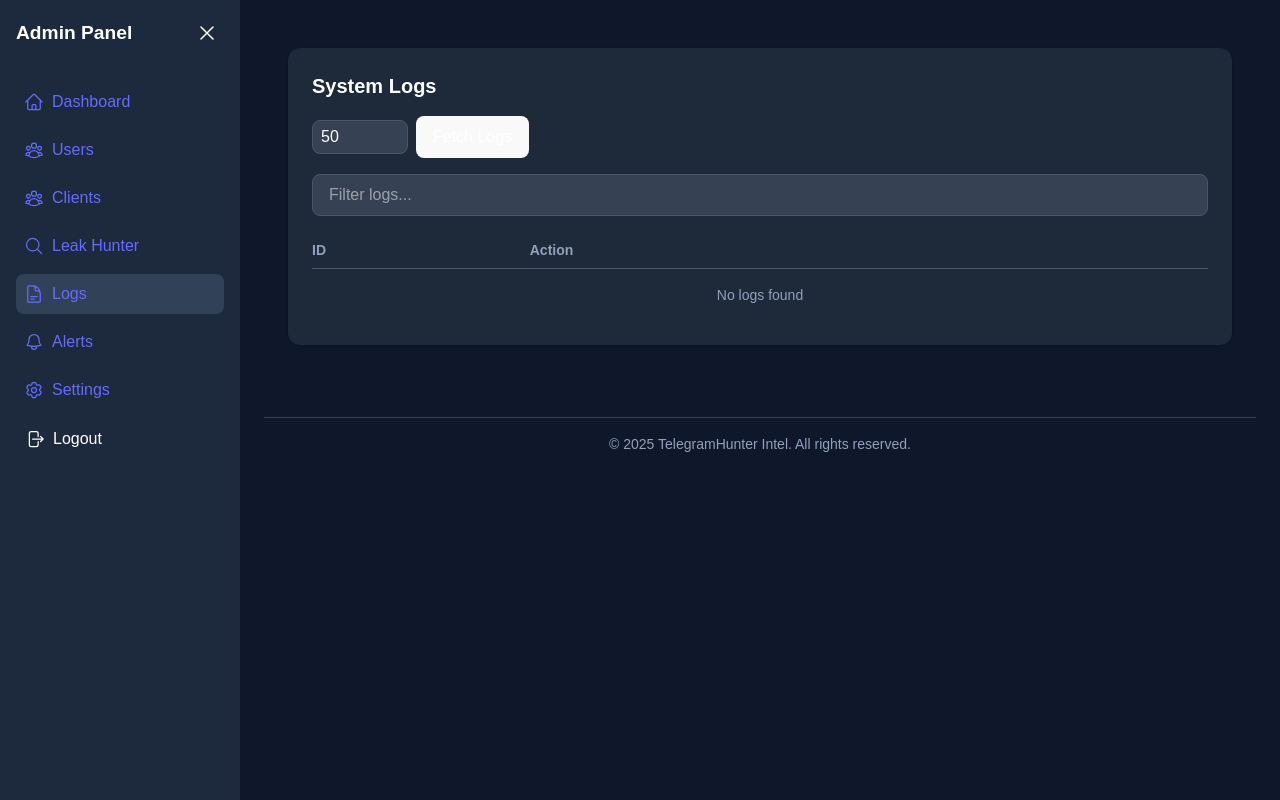
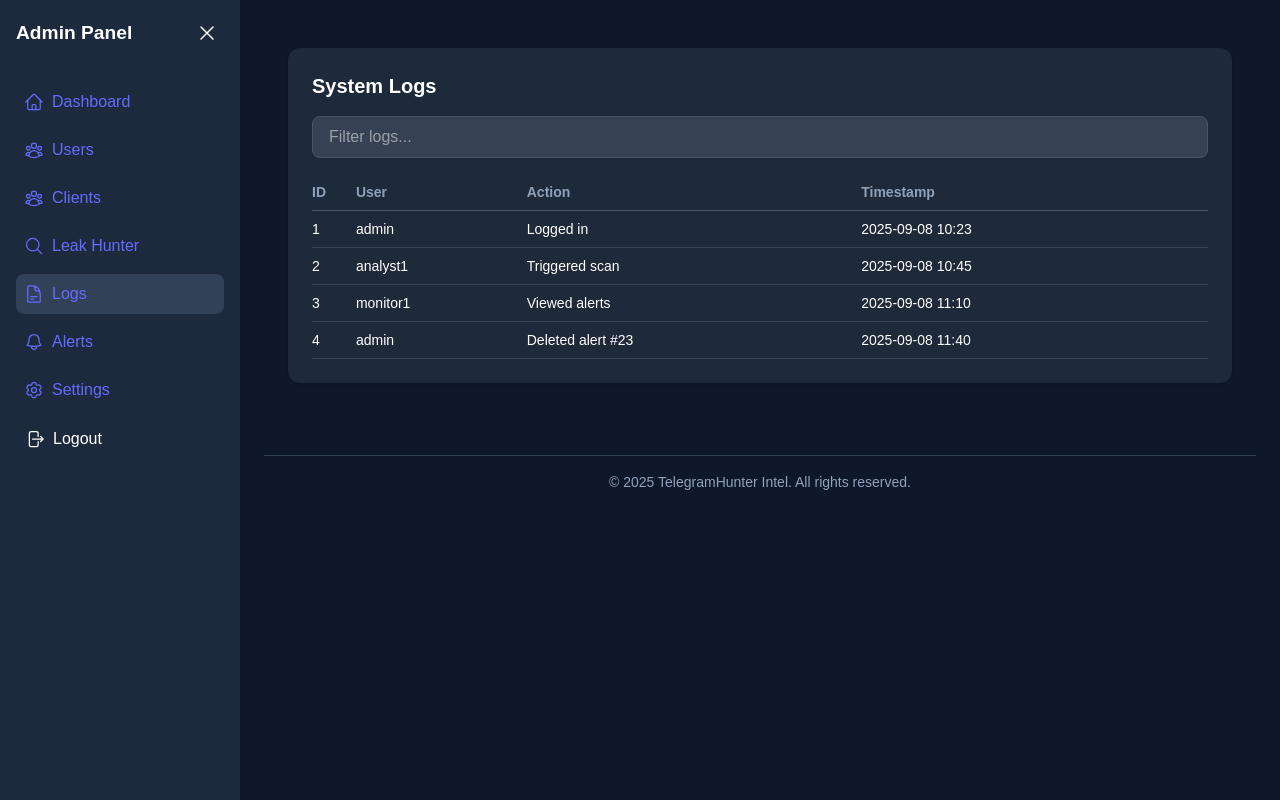
Before and after one commit to leaabdallah/telegram-hunter, a React (Vite) app: page /admin/logs in a window 1280 px wide. Built offline with nearby package versions, Linux system fonts and the light colour scheme; sample sign-in values are in the browser's storage.

Commit message:
Update AdminSystemLogs.jsx
logs page back to old version without api

```diff
--- a/src/pages/admin/AdminSystemLogs.jsx
+++ b/src/pages/admin/AdminSystemLogs.jsx
@@ -1,39 +1,34 @@
 import React, { useState } from "react";
 
-const API_BASE_URL = "http://127.0.0.1:5001"; // adjust if backend is remote
+const AdminLogs = () => {
+  const [logs] = useState([
+    {
+      id: 1,
+      user: "admin",
+      action: "Logged in",
+      timestamp: "2025-09-08 10:23",
+    },
+    {
+      id: 2,
+      user: "analyst1",
+      action: "Triggered scan",
+      timestamp: "2025-09-08 10:45",
+    },
+    {
+      id: 3,
+      user: "monitor1",
+      action: "Viewed alerts",
+      timestamp: "2025-09-08 11:10",
+    },
+    {
+      id: 4,
+      user: "admin",
+      action: "Deleted alert #23",
+      timestamp: "2025-09-08 11:40",
+    },
+  ]);
 
-const AdminLogs = () => {
-  const [logs, setLogs] = useState([]);
   const [filter, setFilter] = useState("");
-  const [lines, setLines] = useState(50); // how many lines to fetch
-  const [loading, setLoading] = useState(false);
-
-  const fetchLogs = async () => {
-    setLoading(true);
-    try {
-      const res = await fetch(`${API_BASE_URL}/api/logs?lines=${lines}`);
-      const data = await res.json();
-
-      if (!res.ok) {
-        throw new Error(data?.error || "Failed to fetch logs");
-      }
-
-      // turn plain log lines into objects with id/timestamp
-      const parsed = (data.logs || []).map((line, idx) => ({
-        id: idx + 1,
-        user: "-", // scanner.log doesn’t have user info
-        action: line,
-        timestamp: "", // scanner.log line already contains date/time at start
-      }));
-
-      setLogs(parsed);
-    } catch (err) {
-      console.error(err);
-      setLogs([]);
-    } finally {
-      setLoading(false);
-    }
-  };
 
   const filteredLogs = logs.filter(
     (log) =>
@@ -44,24 +39,6 @@ const AdminLogs = () => {
   return (
     <div className="bg-gray-800 rounded-xl p-6 shadow space-y-4">
       <h2 className="text-xl font-semibold text-white">System Logs</h2>
-
-      <div className="flex gap-2 items-center">
-        <input
-          type="number"
-          min="1"
-          max="200"
-          value={lines}
-          onChange={(e) => setLines(e.target.value)}
-          className="w-24 bg-gray-700 border border-gray-600 rounded-lg px-2 py-1 text-white"
-        />
-        <button
-          onClick={fetchLogs}
-          className="px-4 py-2 bg-blue-600 hover:bg-blue-500 text-white rounded-lg"
-          disabled={loading}
-        >
-          {loading ? "Loading..." : "Fetch Logs"}
-        </button>
-      </div>
 
       <input
         type="text"
@@ -75,19 +52,23 @@ const AdminLogs = () => {
         <thead>
           <tr className="text-slate-400 border-b border-gray-600">
             <th className="py-2">ID</th>
+            <th>User</th>
             <th>Action</th>
+            <th>Timestamp</th>
           </tr>
         </thead>
         <tbody>
           {filteredLogs.map((log) => (
             <tr key={log.id} className="border-b border-gray-700">
               <td className="py-2">{log.id}</td>
-              <td className="font-mono">{log.action}</td>
+              <td>{log.user}</td>
+              <td>{log.action}</td>
+              <td>{log.timestamp}</td>
             </tr>
           ))}
           {filteredLogs.length === 0 && (
             <tr>
-              <td colSpan="2" className="text-center text-slate-400 py-4">
+              <td colSpan="4" className="text-center text-slate-400 py-4">
                 No logs found
               </td>
             </tr>
```
